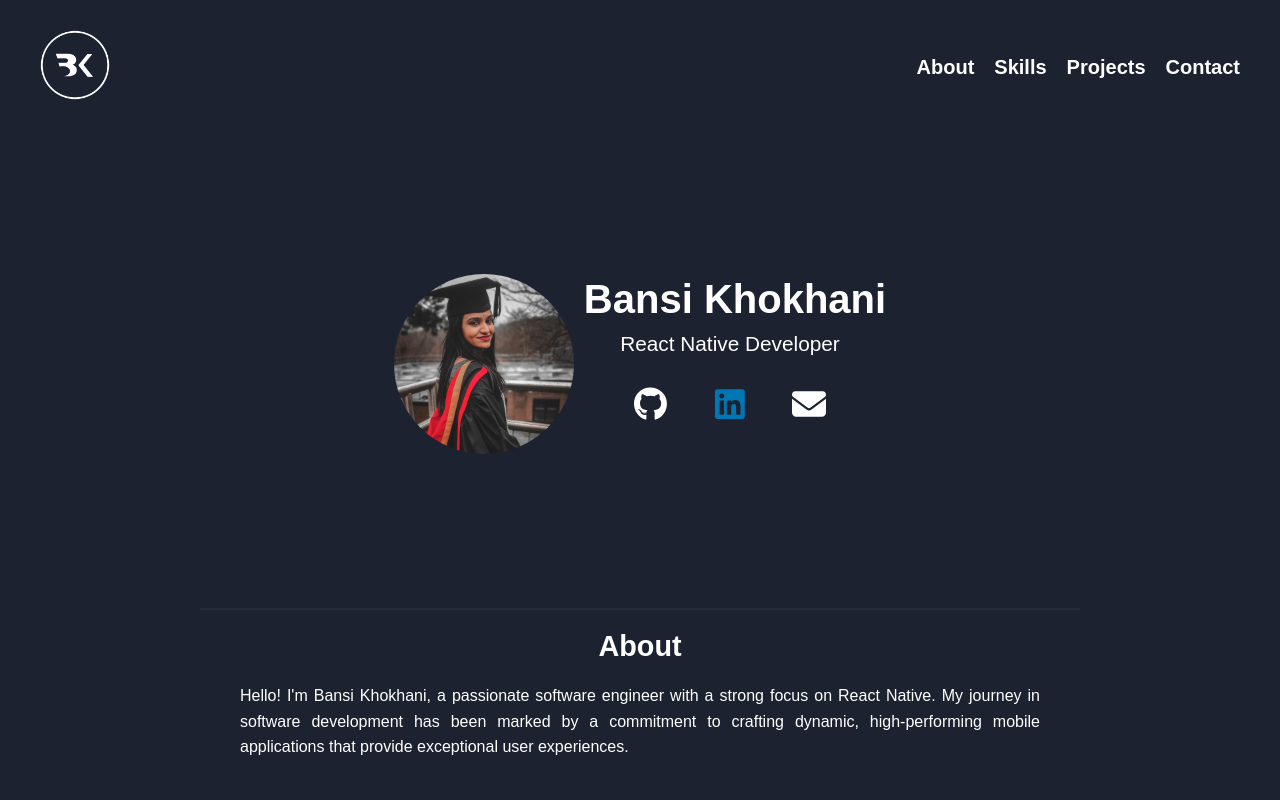
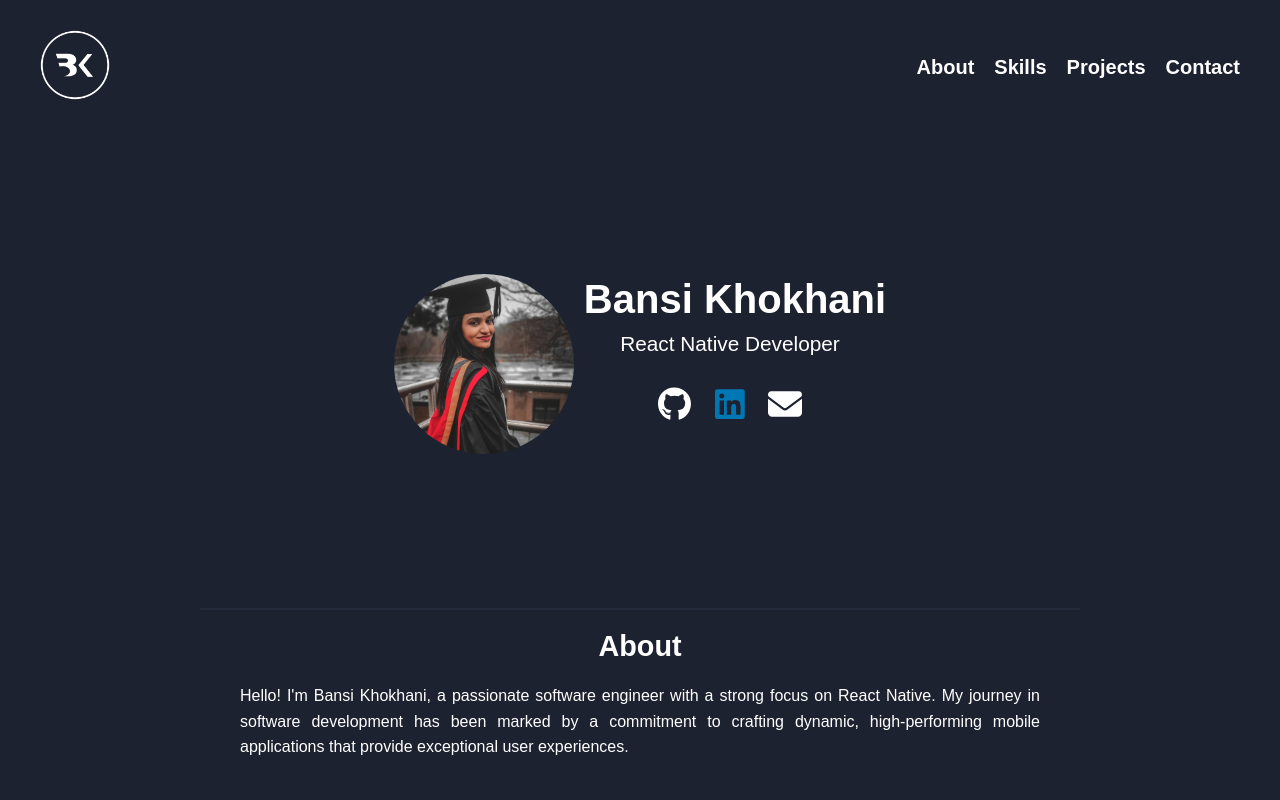
Before and after one commit to BansiKhokhani/bansi_portfolio, a React (Create React App) app: page / in a window 1280 px wide. Shown: the top 800 px of the page. Built offline with nearby package versions, Linux system fonts and the light colour scheme.

Commit message:
changes in profile style

```diff
--- a/src/Profile/Profile.js
+++ b/src/Profile/Profile.js
@@ -28,8 +28,7 @@ const Profile = () => {
             rel="noopener noreferrer"
             aria-label="GitHub"
             style={{
-              color: '#fff', fontSize: '34px'
-              , marginRight: '24px'
+              color: '#fff',
             }}
           >
             <FontAwesomeIcon icon={faGithub} />
@@ -39,14 +38,14 @@ const Profile = () => {
             target="_blank"
             rel="noopener noreferrer"
             aria-label="LinkedIn"
-            style={{ color: '#0077b5', fontSize: '34px', marginRight: '24px' }}
+            style={{ color: '#0077b5',  }}
           >
             <FontAwesomeIcon icon={faLinkedin} />
           </a>
           <a
             href="mailto:bansikhokhani27@gmail.com"
             aria-label="Gmail"
-            style={{ color: '#ffff', fontSize: '34px' }}
+            style={{ color: '#ffff' }}
           >
             <FontAwesomeIcon icon={faEnvelope} />
           </a>
```
